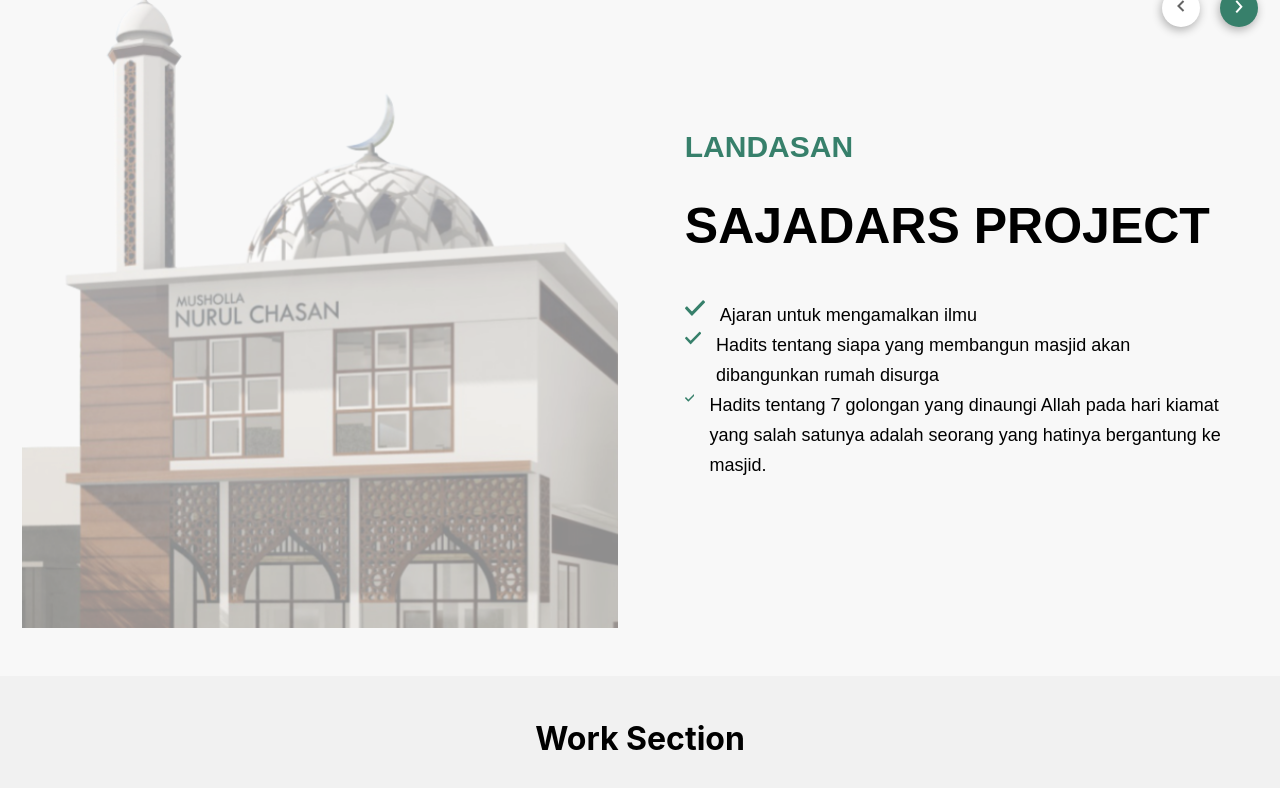
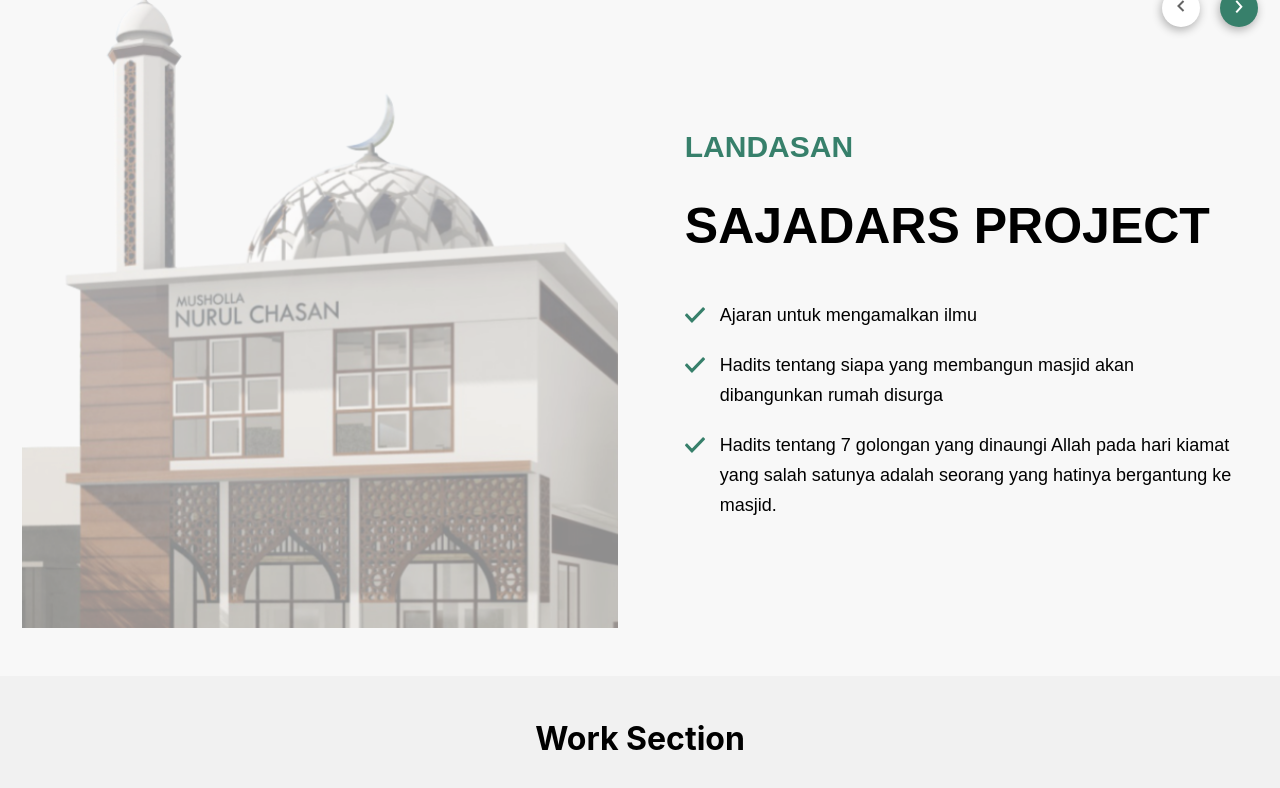
Before and after one commit to muhidayat03/sajadars-web, a React (Create React App) app: page / in a window 1280 px wide. Shown: the part 653-1441 px from the top of the page. Built offline with nearby package versions, Linux system fonts and the light colour scheme.

Commit message:
Fix checklist icon

```diff
--- a/src/pages/home/LandasanSection.js
+++ b/src/pages/home/LandasanSection.js
@@ -2,7 +2,7 @@ import { useState } from "react";
 import styled from "styled-components";
 import { Row, Col } from "../../components/Grid";
 import LandasanImage1 from "../../assets/landasan1.svg";
-import LandasanImage2 from "../../assets/landasan2.svg";
+// import LandasanImage2 from "../../assets/landasan2.svg";
 import ArrowButton from "../../components/ArrowButton";
 import { ReactComponent as ArrowRight } from "../../assets/arrow-right.svg";
 import { ReactComponent as ArrowLeft } from "../../assets/arrow-left.svg";
@@ -31,8 +31,8 @@ const Header = () => {
   return (
     <Section>
       <StyledRow>
-        <Col lg={2} md={1} sm={1}>
-          <Image src={type === "first" ? LandasanImage1 : LandasanImage2} />
+        <Col lg={2} md={1} sm={0}>
+          <Image src={type === "first" ? LandasanImage1 : LandasanImage1} />
         </Col>
         <Col direction="column" lg={2} md={1} sm={1}>
           <Col padding="1.4rem 0" margin="0 0 60px 0" align="flex-end">
@@ -54,7 +54,7 @@ const Header = () => {
             {type === "first" ? (
               landasan.map((item, idx) => (
                 <Col justify="flex-start" align="start" padding="0px">
-                  <CheckedIcon style={{ marginRight: 15 }} />
+                  <StyledCheckedIcon />
                   <Content key={idx}>{item}</Content>
                 </Col>
               ))
@@ -64,7 +64,7 @@ const Header = () => {
                 {misi.map((item, idx) => (
                   <>
                     <Col justify="flex-start" align="start" padding="0px">
-                      <CheckedIcon style={{ marginRight: 15 }} />
+                      <StyledCheckedIcon />
                       <Content key={idx}>{item}</Content>
                     </Col>
                   </>
@@ -115,7 +115,7 @@ const Subtitle = styled.label`
 const Content = styled.span`
   font-size: 18px;
   line-height: 30px;
-  margin-bottom: ${(props) => props.mb};
+  margin-bottom: ${(props) => props.mb || "20px"};
 `;
 
 const StyledArrowButton = styled(ArrowButton)`
@@ -123,3 +123,8 @@ const StyledArrowButton = styled(ArrowButton)`
   background-color: ${(props) => props.bgColor || "#fff"};
   margin-left: ${(props) => props.mlBtn || "auto"};
 `;
+
+const StyledCheckedIcon = styled(CheckedIcon)`
+  margin: 7px 15px 0 0;
+  flex: none;
+`;
```
